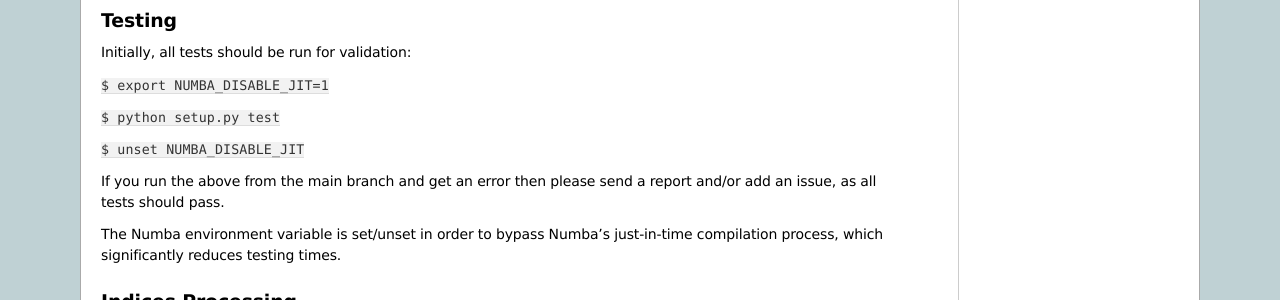
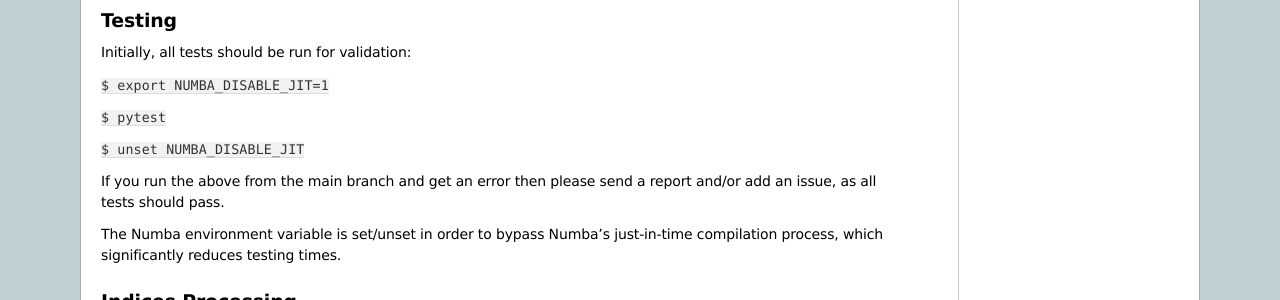
Before and after one commit to monocongo/climate_indices, a Sphinx documentation site: the page built from docs/index.rst, in a window 1280 px wide and 900 px high, scrolled down 1554 px. Shown: the part 150-450 px from the top of the window. Built offline with Sphinx 7.4.7, drawn with Linux system fonts in a browser that asks for light colours.

Commit message:
updated the documentation to use `pytest` as the command that launches all tests
#219


Former-commit-id: b7a0e54905958a83f124d699eb4a4075da1c1ef5

```diff
--- a/docs/index.rst
+++ b/docs/index.rst
@@ -136,7 +136,7 @@ Initially, all tests should be run for validation:
 
 ``$ export NUMBA_DISABLE_JIT=1``
 
-``$ python setup.py test``
+``$ pytest``
 
 ``$ unset NUMBA_DISABLE_JIT``
 
```
